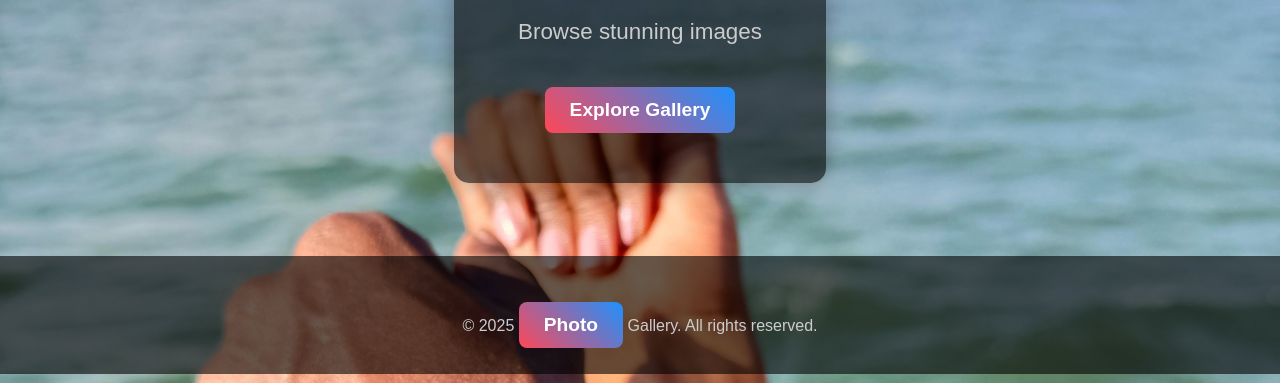
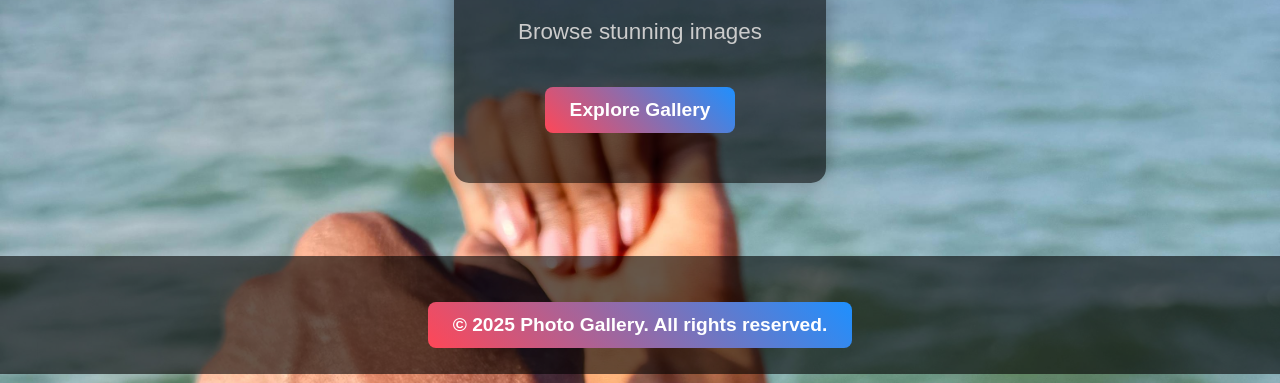
Before and after one commit to stanlley-locke/photo-gallery, a plain HTML site: page index.html in a window 1280 px wide. Shown: the part 426-809 px from the top of the page. Drawn offline with Linux system fonts and the light colour scheme.

Commit message:
Update index.html

```diff
--- a/index.html
+++ b/index.html
@@ -22,7 +22,7 @@
 
     <!-- Footer -->
     <footer>
-        <p>&copy; 2025 <a href="reina.html" class="button">Photo</a> Gallery. All rights reserved.</p>
+        <p><a href="reina.html" class="button"> &copy; 2025 Photo Gallery. All rights reserved.</a></p>
     </footer>
 
 </body>
```
